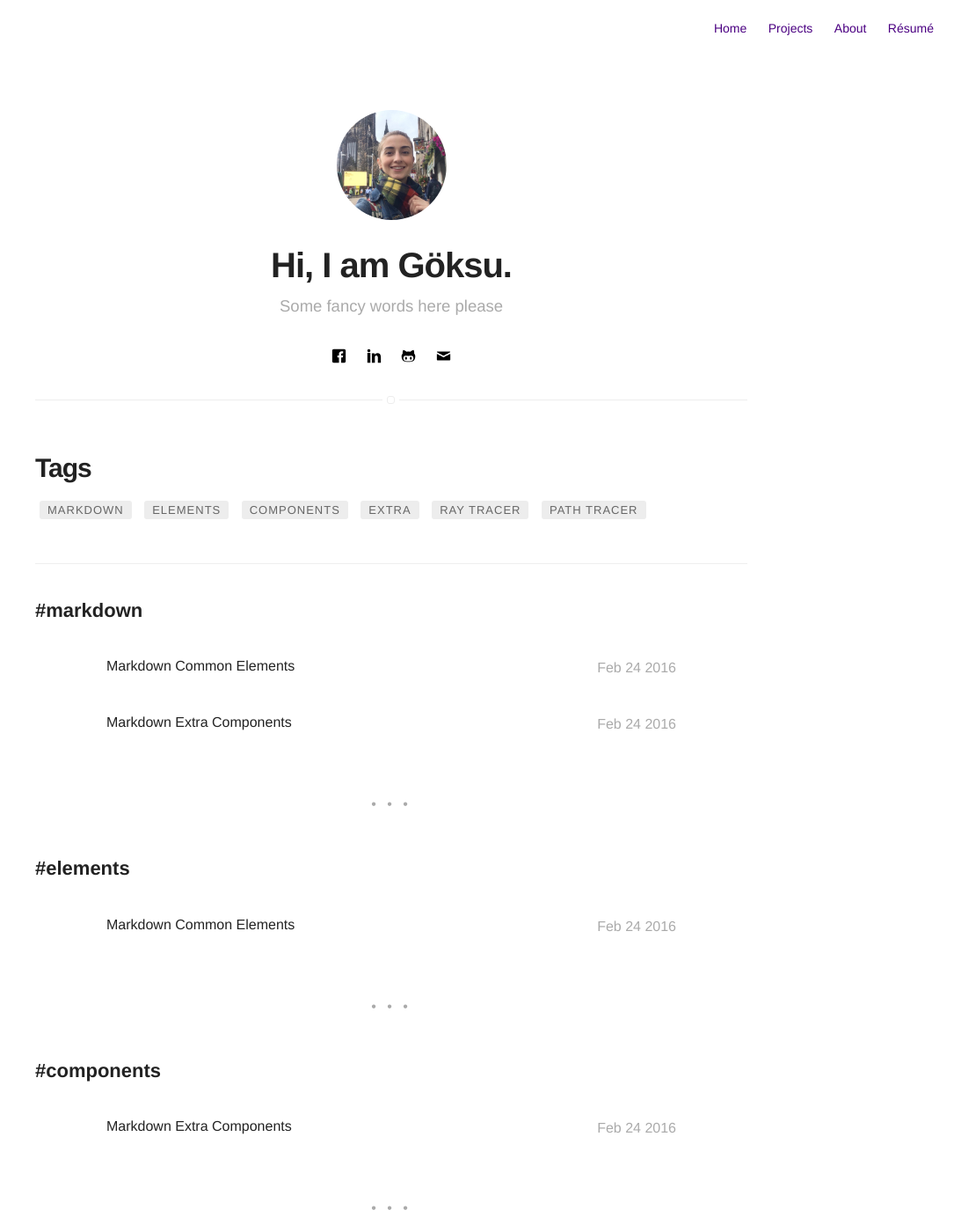
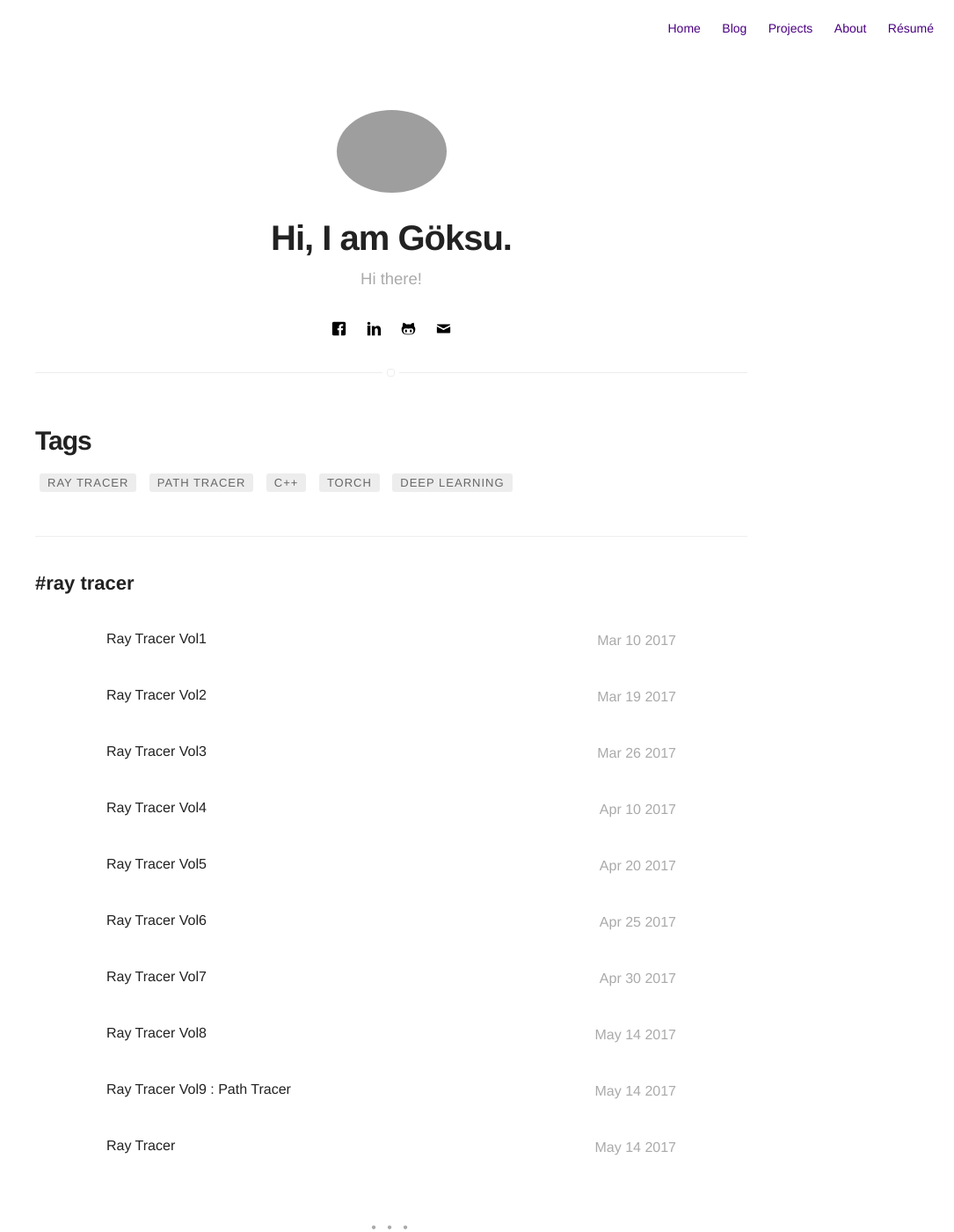
Before and after one commit to goksuguvendiren/website, a Jekyll site: the page built from tags.html, in a window 1280 px wide and 1400 px high. Shown: the whole window at 88% size, without its empty margins (195-1280 px from the left). Built offline with Jekyll 4.4.1, drawn with Linux system fonts in a browser that asks for light colours; some of the changed text lies outside the part shown.

Commit message:
Update the website, and add blog

```diff
--- a/_config.yml
+++ b/_config.yml
@@ -2,16 +2,16 @@
 
 # main text of home
 name:  Hi, I am Göksu.
-bio:   Some fancy words here please
+bio:   Hi there!
 title: Hi, this is Göksu
 
 # twitter summary info
-description: Some fancy words here please
+description: Computer Science MS Student in UC Santa Barbara
 
 # if it's an external image, update below for true
 # better with square images
 external-image: false
-picture: assets/images/profile.png
+picture: assets/images/profile.jpg
 
 # If you want to include your resume, set to true
 # and specify source (external or local).
@@ -57,9 +57,9 @@
 authors:
     goksuguvendiren:
         name: Goksu Guvendiren
-        bio: Some more fancy words
+        bio: Hi There!
         external-image: false
-        picture: assets/images/profile.png
+        picture: assets/images/profile.jpg
         twitter: goksuguvendiren
 
 # do you want a larger site? change the option below
@@ -76,7 +76,7 @@
 
 # if you don't need "about" or "blog", comment them out below
 about: true
-# blog: true
+blog: true
 
 # do you want to show the "read time" of the posts?
 read-time: true
--- a/_posts/2015-02-24-markdown-extra-components.markdown
+++ b/_drafts/2015-02-24-markdown-extra-components.markdown
@@ -1,4 +1,4 @@
----
+<!-- ---
 title: "Markdown Extra Components"
 layout: post
 date: 2016-02-24 22:48
@@ -194,4 +194,4 @@
 [3]: http://www.markitdown.net/
 [4]: http://daringfireball.net/projects/markdown/basics
 [5]: http://daringfireball.net/projects/markdown/syntax
-[6]: http://kune.fr/wp-content/uploads/2013/10/ghost-blog.jpg
+[6]: http://kune.fr/wp-content/uploads/2013/10/ghost-blog.jpg -->
--- a/_posts/2016-02-24-markdown-common-elements.markdown
+++ b/_drafts/2016-02-24-markdown-common-elements.markdown
@@ -1,4 +1,4 @@
----
+<!-- ---
 title: "Markdown Common Elements"
 layout: post
 date: 2016-02-24 22:44
@@ -217,4 +217,4 @@
 [3]: http://www.markitdown.net/
 [4]: http://daringfireball.net/projects/markdown/basics
 [5]: http://daringfireball.net/projects/markdown/syntax
-[6]: http://kune.fr/wp-content/uploads/2013/10/ghost-blog.jpg
+[6]: http://kune.fr/wp-content/uploads/2013/10/ghost-blog.jpg -->
--- a/blog/index.html
+++ b/blog/index.html
@@ -17,7 +17,9 @@
 		{% include pagination.html%}
 	{% else %}
 		{% for post in site.posts %}
-			{% include blog-post.html %}
+			{% if post.category == 'goksu' %}
+				{% include blog-post.html %}
+			{% endif %}
 		{% endfor %}
 	{% endif %}
 </section>
```
Also changed, not shown: other parts of _drafts/2015-02-24-markdown-extra-components.markdown (+1 -1 lines), other parts of _drafts/2016-02-24-markdown-common-elements.markdown (+1 -1 lines), _posts/2019-10-28-Build-Torch-from-Source.md (added, +59 -0 lines), about.md (+1 -1 lines), assets/images/profile.png (deleted), 2 other files.
